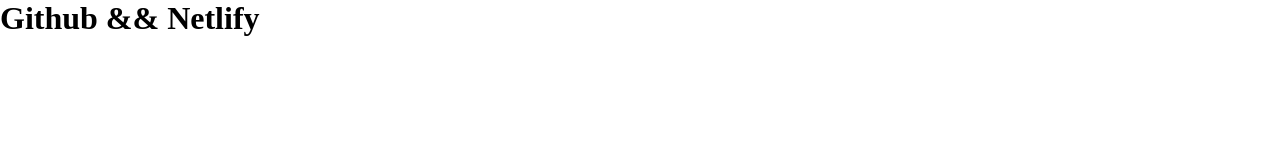
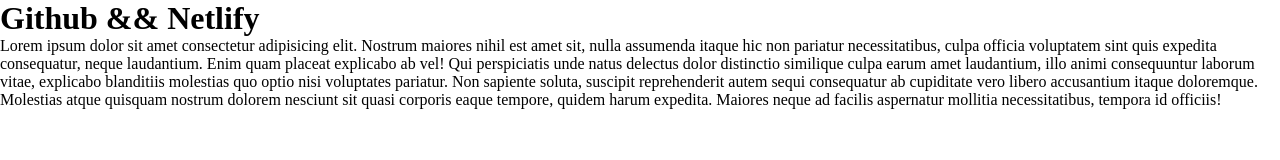
Before and after one commit to AbbosbekQodirov/netlify, a plain HTML site: page index.html in a window 1280 px wide. Drawn offline with Linux system fonts and the light colour scheme.

Commit message:
p tagi qo'shib qo'ydim

```diff
--- a/index.html
+++ b/index.html
@@ -8,5 +8,6 @@
 </head>
 <body>
     <h1>Github && Netlify</h1>
+    <p>Lorem ipsum dolor sit amet consectetur adipisicing elit. Nostrum maiores nihil est amet sit, nulla assumenda itaque hic non pariatur necessitatibus, culpa officia voluptatem sint quis expedita consequatur, neque laudantium. Enim quam placeat explicabo ab vel! Qui perspiciatis unde natus delectus dolor distinctio similique culpa earum amet laudantium, illo animi consequuntur laborum vitae, explicabo blanditiis molestias quo optio nisi voluptates pariatur. Non sapiente soluta, suscipit reprehenderit autem sequi consequatur ab cupiditate vero libero accusantium itaque doloremque. Molestias atque quisquam nostrum dolorem nesciunt sit quasi corporis eaque tempore, quidem harum expedita. Maiores neque ad facilis aspernatur mollitia necessitatibus, tempora id officiis!</p>
 </body>
 </html>
```
